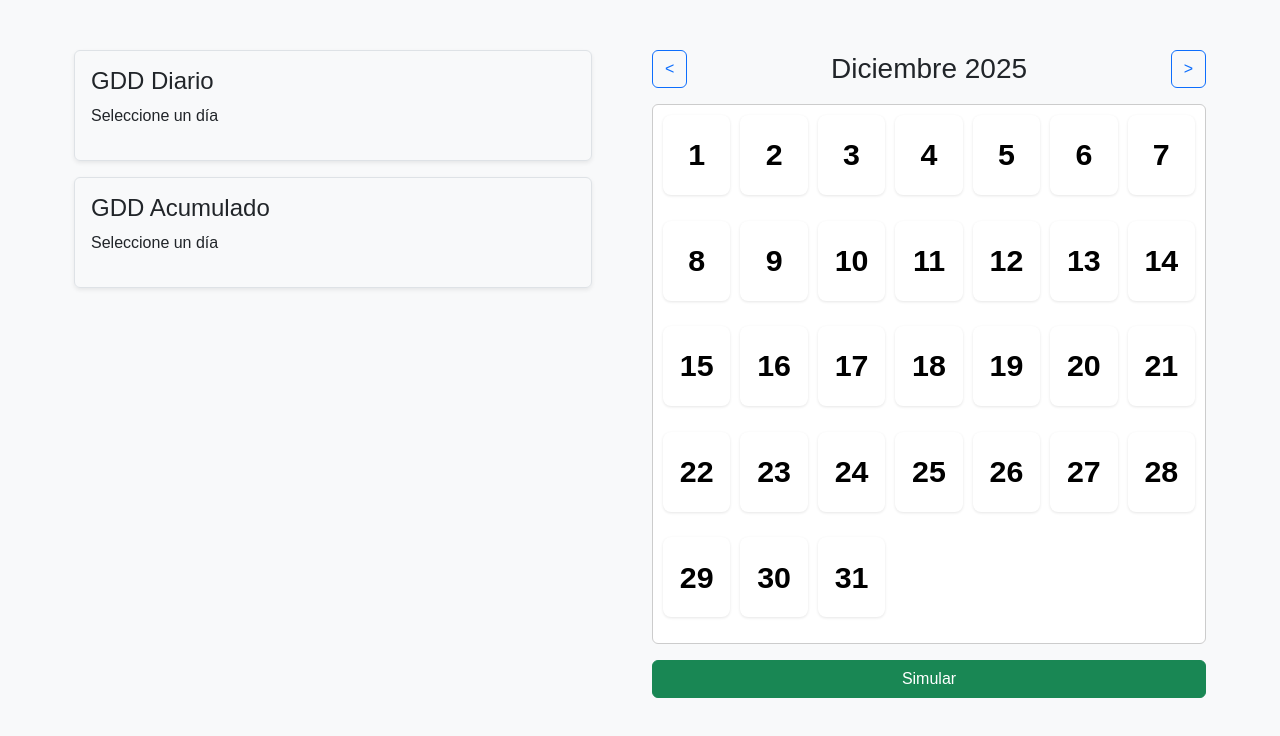
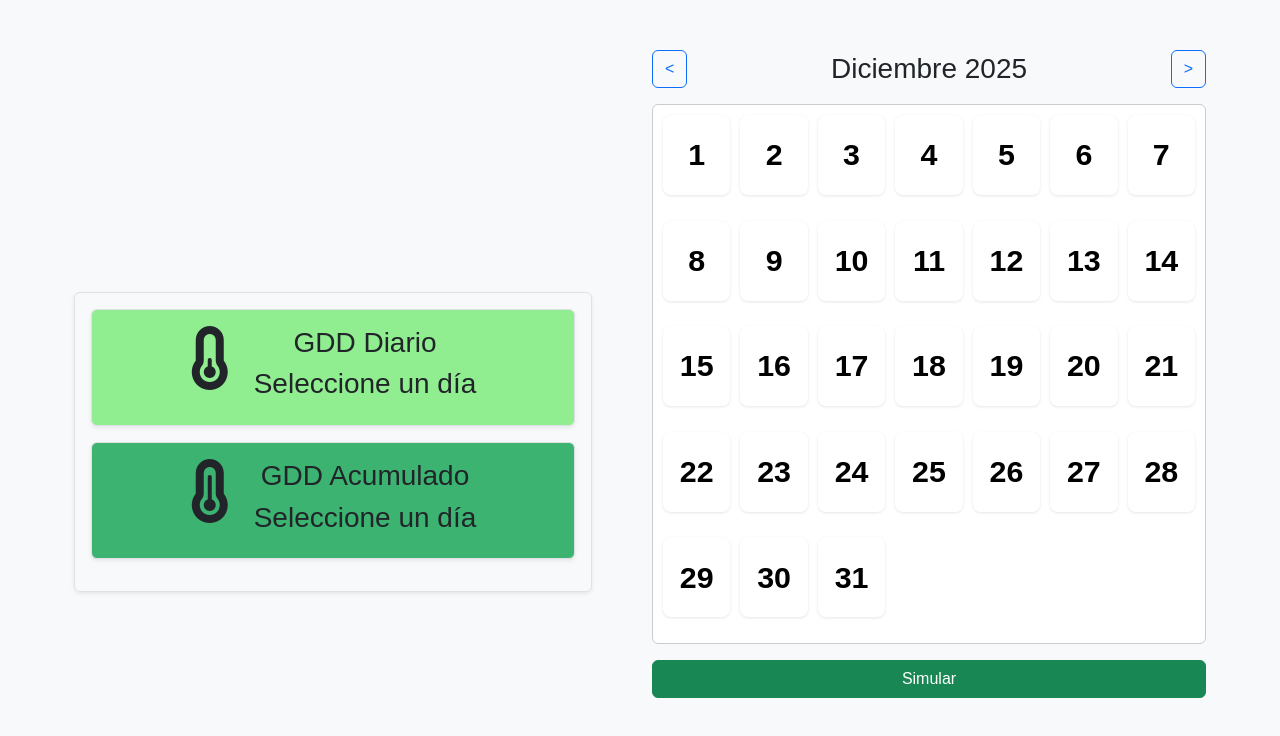
Before and after one commit to facundomoya/simulador, a plain HTML site: page index.html in a window 1280 px wide. Drawn offline with nearby package versions, Linux system fonts and the light colour scheme; some packages are replaced by stand-ins of ours; a script that the page names is missing.

Commit message:
se cambiaron los colores de fondo de los gdd

```diff
--- a/css/style.css
+++ b/css/style.css
@@ -70,3 +70,11 @@ body {
   background-color: #a71d2a !important;
   color: white !important;
 }
+
+.color-fondo-gdd-diario{
+    background-color: #90EE90;
+}
+
+.color-fondo-gdd-acumulado{
+    background-color: #3CB371;
+}
--- a/index.html
+++ b/index.html
@@ -3,12 +3,14 @@
 <head>
   <meta charset="UTF-8" />
   <meta name="viewport" content="width=device-width, initial-scale=1" />
-  <title>Simulador GDD</title>
+  <title>Simulador</title>
   <link href="https://cdn.jsdelivr.net/npm/bootstrap@5.3.0/dist/css/bootstrap.min.css" rel="stylesheet" />
   <link rel="stylesheet" href="css/style.css" />
   <script src="https://cdn.jsdelivr.net/npm/sweetalert2@11"></script>
+   <link href="https://cdnjs.cloudflare.com/ajax/libs/font-awesome/6.5.0/css/all.min.css" rel="stylesheet">
 </head>
 <body>
+
   <div class="container-fluid vh-100 d-flex align-items-center justify-content-center">
     <div class="row w-100 h-100 flex-row-reverse">
       <!-- Calendario a la derecha -->
@@ -23,16 +25,23 @@
 
         <button id="btnSimular" class="btn btn-success mt-3">Simular</button>
       </div>
-
       <!-- Panel de resultados a la izquierda -->
-      <div class="col-6 d-flex flex-column justify-content-start pe-5" id="infoPanel">
+      <div class="col-6 d-flex flex-column justify-content-center pe-5" id="infoPanel">
         <div class="info-box mb-3 p-3 border rounded shadow-sm">
-          <h4>GDD Diario</h4>
-          <p id="gddDaily">Seleccione un día</p>
+        <div>
+        <div class="d-flex justify-content-center info-box mb-3 p-3 border rounded shadow-sm text-center color-fondo-gdd-diario">
+        <i class="fa-solid fa-temperature-quarter fa-4x me-4"></i>
+        <div>
+          <h3>GDD Diario</h3>
+          <h3 id="gddDaily">Seleccione un día</h3>
         </div>
-        <div class="info-box mb-3 p-3 border rounded shadow-sm">
-          <h4>GDD Acumulado</h4>
-          <p id="gddAcum">Seleccione un día</p>
+        </div>
+        <div class="d-flex justify-content-center info-box mb-3 p-3 border rounded shadow-sm text-center color-fondo-gdd-acumulado">
+        <i class="fa-solid fa-temperature-three-quarters fa-4x me-4"></i>
+        <div>
+          <h3>GDD Acumulado</h3>
+          <h3 id="gddAcum">Seleccione un día</h3>
+        </div>
         </div>
       </div>
     </div>
--- a/js/scripts.js
+++ b/js/scripts.js
@@ -45,7 +45,7 @@ let selectedDay = null;
 let simulationDone = false;
 
 function randomUniform(min, max) {
-  const u = Math.random(); // u ∈ [0,1)
+  const u = Math.random();
   const x = min + (max - min) * u;
   return x;
 }
```
